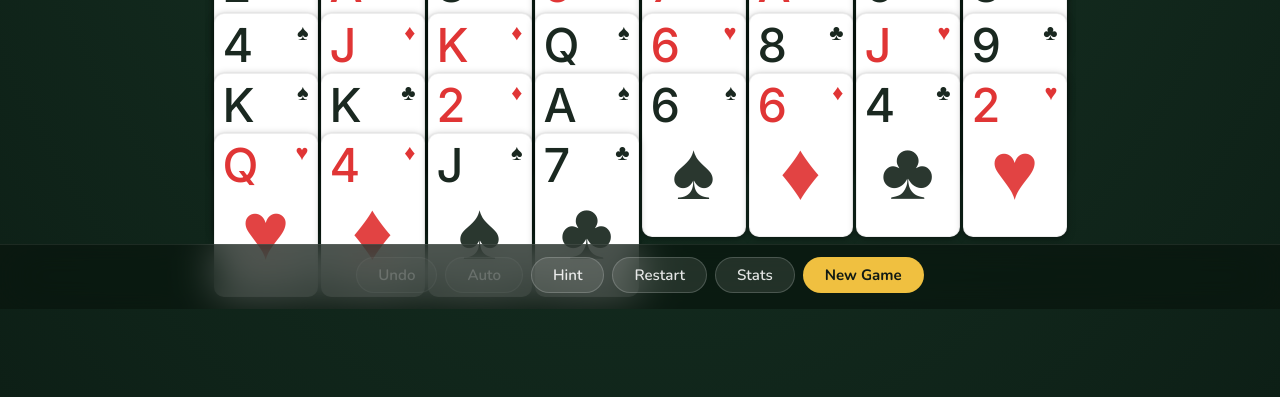
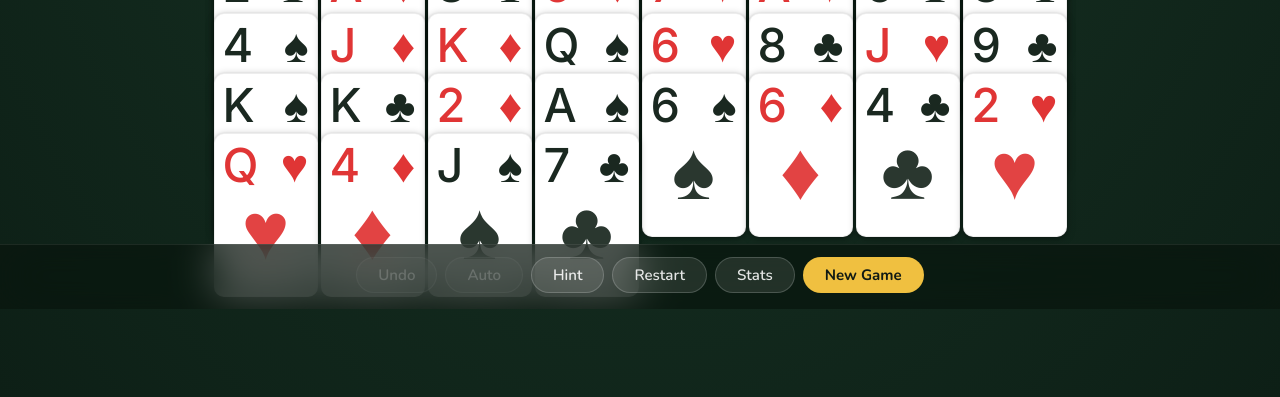
Before and after one commit to danfalsej/okay-games, a plain HTML site: page freecelltest.html in a window 1280 px wide. Shown: the part 491-888 px from the top of the page. Drawn offline with nearby package versions, Linux system fonts and the light colour scheme.

Commit message:
Update freecelltest.html

```diff
--- a/freecelltest.html
+++ b/freecelltest.html
@@ -1282,7 +1282,7 @@ function makeCard(card,top,zIdx) {
   const gap=Math.max(1,CW*0.05);
   el.innerHTML=`
     <div style="position:absolute;top:${pad}px;left:${pad}px;color:${col};font-family:'Inter',sans-serif;font-weight:500;font-size:${rf}px;line-height:1;letter-spacing:-0.01em">${card.rank}</div>
-    <div style="position:absolute;top:${pad}px;right:${pad}px;color:${col};font-family:'Inter',sans-serif;font-weight:500;font-size:${sf}px;line-height:1">${card.suit}</div>
+    <div style="position:absolute;top:${pad}px;right:${pad}px;color:${col};font-family:'Inter',sans-serif;font-weight:500;font-size:${rf}px;line-height:1">${card.suit}</div>
     <div style="position:absolute;bottom:${Math.max(6,CW*0.22)}px;left:0;right:0;display:flex;align-items:center;justify-content:center;pointer-events:none"><div style="width:${Math.max(22,CW*0.78)}px;height:${Math.max(22,CW*0.78)}px;overflow:hidden;display:flex;align-items:center;justify-content:center;color:${col};font-size:${Math.max(22,CW*0.78)}px;line-height:1;opacity:0.93">${card.suit}</div></div>`;
   if(shakeId===card.id) setTimeout(()=>{shakeId=null;},400);
   return el;
```
